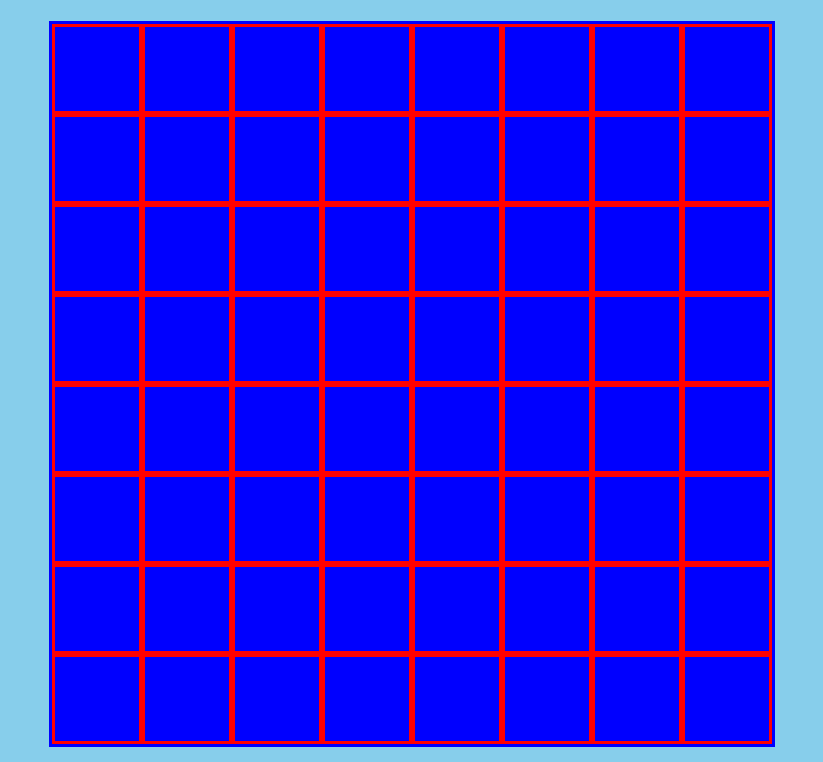
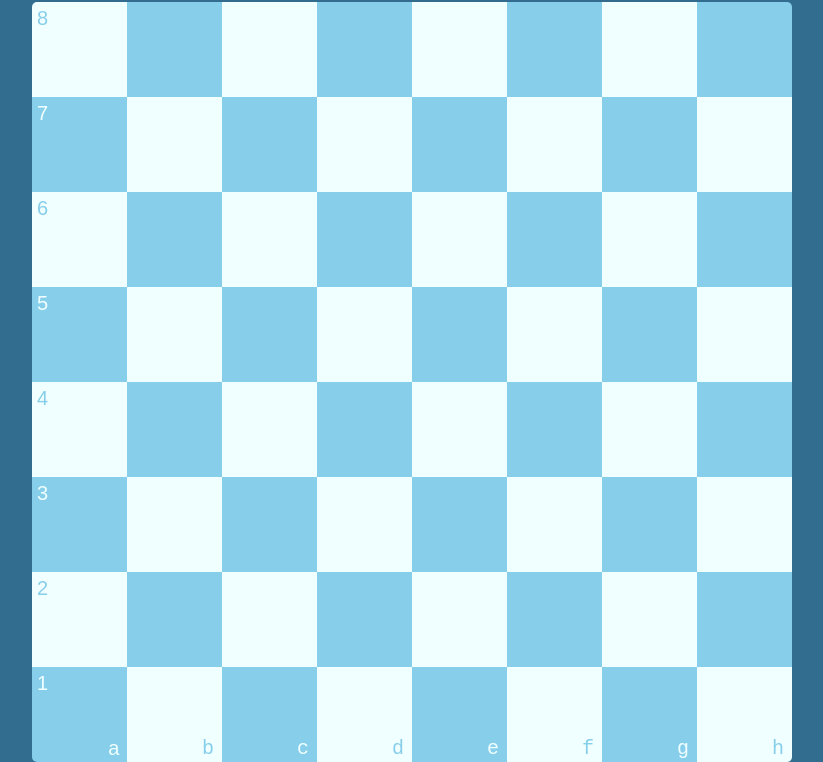
Before and after one commit to Mythpoke/chess, a plain HTML site: page index.html in a window 1280 px wide. Shown: the part 61-823 px from the top of the page, without its empty margins (228-1051 px from the left). Drawn offline with Linux system fonts and the light colour scheme.

Commit message:
Add coords and style whole page

```diff
--- a/script.js
+++ b/script.js
@@ -1,12 +1,61 @@
 const grid = document.querySelector("#grid");
-let cellSize = 90;
+let cellSize = 95;
 let cellNumber = 64;
-
+let toggle = true;
+let ascii = 97;
+let counter = 8;
 
 for(let i = 0; i < 64; i++) {
     const cell = document.createElement("div");
     cell.classList.add("cell");
     cell.style.height = `${cellSize}px`;
     cell.style.width = `${cellSize}px`;
+    if(i >= 56) {
+        cell.innerHTML = `<pre>&#${ascii};<pre>`;
+        cell.style.padding = `50px 0 0px 75px`;
+        ascii++;
+    }
+    if(i % 8 == 0) {
+        cell.style.padding = "5px"
+        cell.textContent = counter;
+        counter--;
+    }
+    if( i == 56) {
+        cell.textContent = "";
+        const charOne = document.createElement("div");
+        const charTwo = document.createElement("div");
+        charOne.textContent = 1;
+        charTwo.textContent = "a";
+        cell.appendChild(charOne);
+        cell.appendChild(charTwo);
+        cell.style.display = "flex";
+        // cell.style.flexDirection = "column";
+        // cell.style.alignItems = "center"
+        // cell.style.justifyContent = "space-between"
+        cell.style.padding = `5px`;
+        cell.style.gap = "60px";
+        charTwo.style.marginTop = "65px"
+
+    }
+    if(toggle) {
+        cell.style.backgroundColor = "#F0FFFF";
+        cell.style.color = "#87CEEB";
+    }
+    else {
+        cell.style.backgroundColor = "#87CEEB";
+        cell.style.color = "#F0FFFF";
+    }
+    // cell.style.padding = "10px"
+    cell.style.fontSize = "20px";
+    if(i == 0) cell.style.borderRadius = `5px 0 0 0`;
+    else if(i == 7) cell.style.borderRadius = `0 5px 0 0`;
+    else if(i == 56) cell.style.borderRadius = `0 0 0 5px`;
+    else if(i == 63) cell.style.borderRadius = `0 0 5px 0`;
+
+    if(i == 7 || i == 15 || i == 23 || i == 31 || i == 39 || i == 47 || i == 55) {
+        grid.appendChild(cell);
+        continue;
+    }
+    toggle = !toggle;
     grid.appendChild(cell);
 }
--- a/style.css
+++ b/style.css
@@ -4,20 +4,20 @@ body {
     flex-direction: column;
     justify-content: center;
     align-items: center;
-    background-color: #87CEEB;
+    background-color: #326d8f;
+    font-family:'Orbitron', sans-serif;
+    /* background-color: #87CEEB; */
 }
 #grid {
-    width: 720px;
-    height: 720px;
-    border: solid blue;
+    width: 760px;
+    height: 760px;
     margin-top: 25px;
-
     display: flex;
     flex-wrap: wrap;
 
 }
 #controllers {
-    width: 720px;
+    width: 760px;
     height: 50px;
     display: flex;
     justify-content: end;
@@ -26,14 +26,12 @@ body {
 #timer {
     width: 120px;
     font-size: 40px;
-    font-family:'Orbitron', sans-serif;
     background-color: #b3dae9;
     color: #5db3db;
     display: flex;
     justify-content: space-around;
+    border-radius: 5px;
 }
 .cell {
-    background-color: blue;
-    border: solid red;
     box-sizing: border-box;
 }
```
